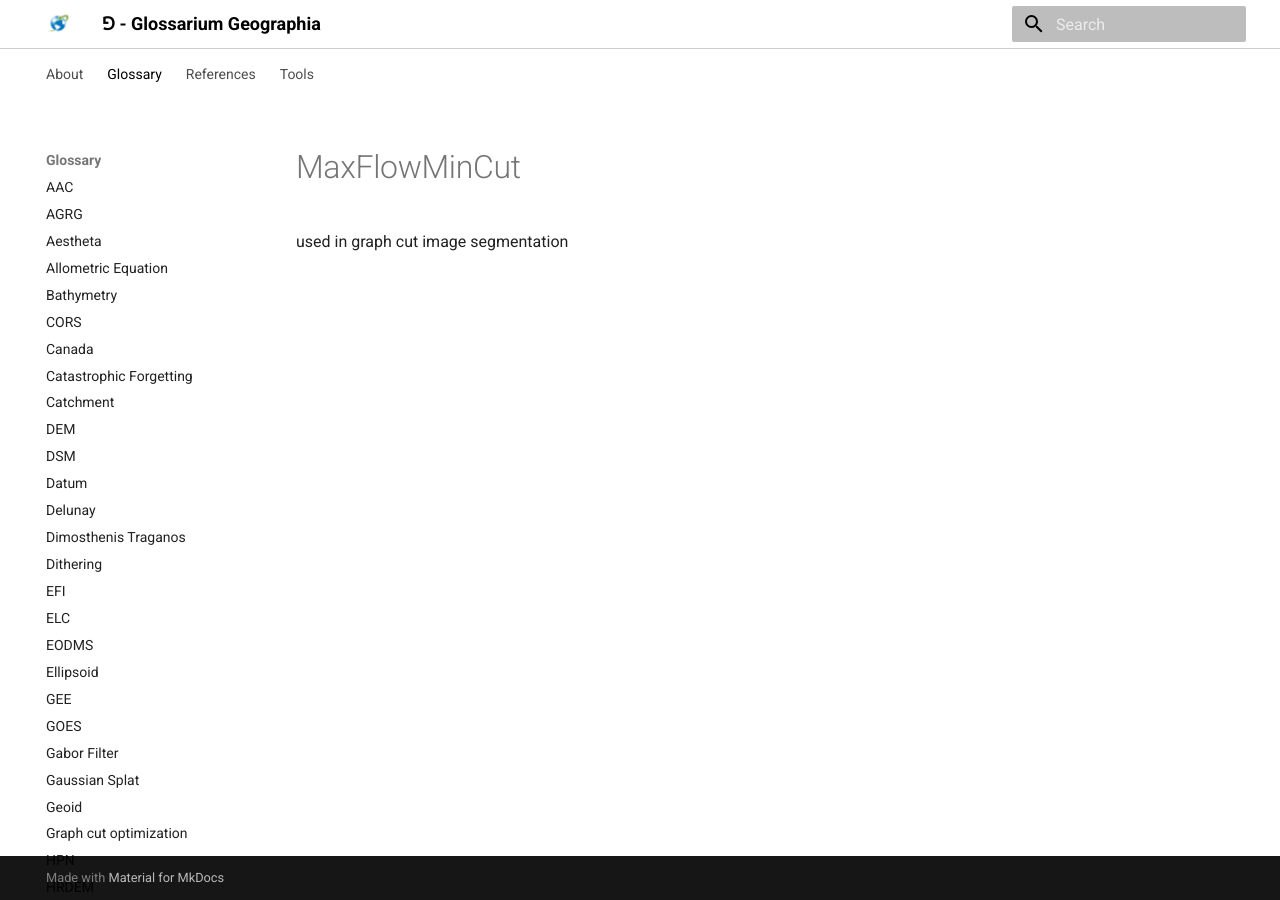
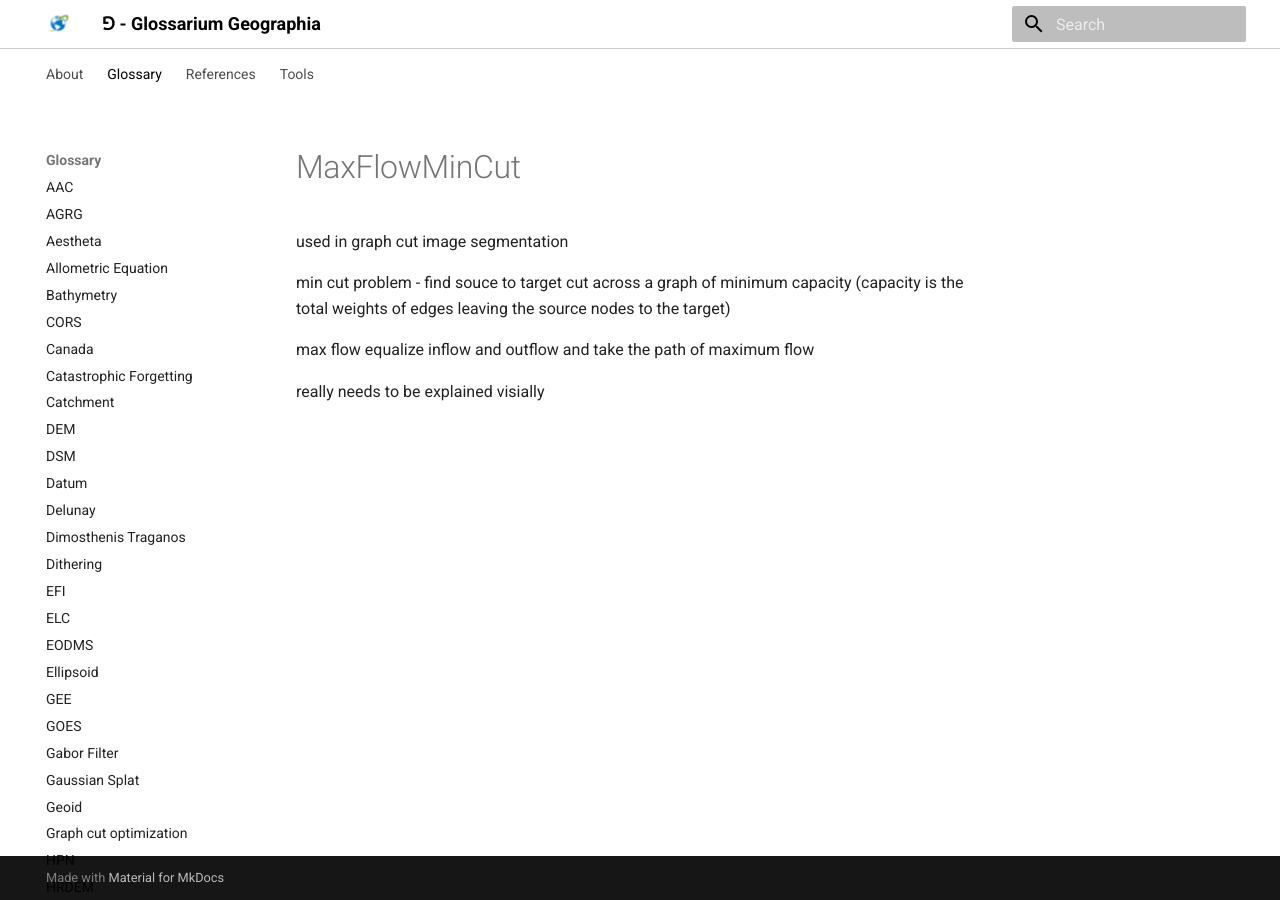
Before and after one commit to kkmcgg/gg, an MkDocs documentation site: the page built from docs/glossary/MaxFlowMinCut.md, in a window 1280 px wide. Built offline with MkDocs 1.6.1 and Material for MkDocs 9.7.7, drawn with Linux system fonts in a browser that asks for light colours.

Commit message:
Update MaxFlowMinCut.md

```diff
--- a/docs/glossary/MaxFlowMinCut.md
+++ b/docs/glossary/MaxFlowMinCut.md
@@ -1 +1,8 @@
 used in graph cut image segmentation
+
+min cut problem - find souce to target cut across a graph of minimum capacity
+(capacity is the total weights of edges leaving the source nodes to the target)
+
+max flow equalize inflow and outflow and take the path of maximum flow
+
+really needs to be explained visially
```
